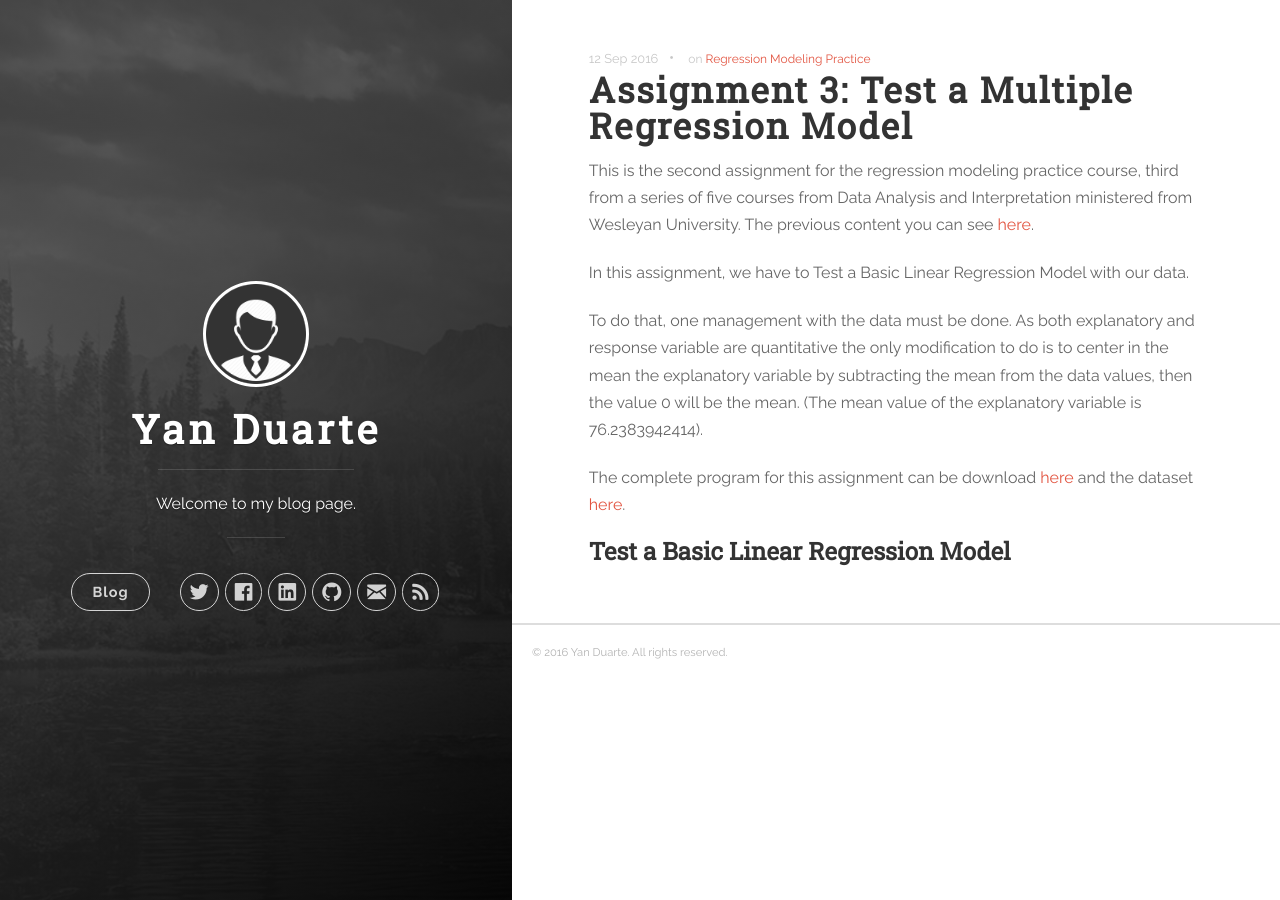
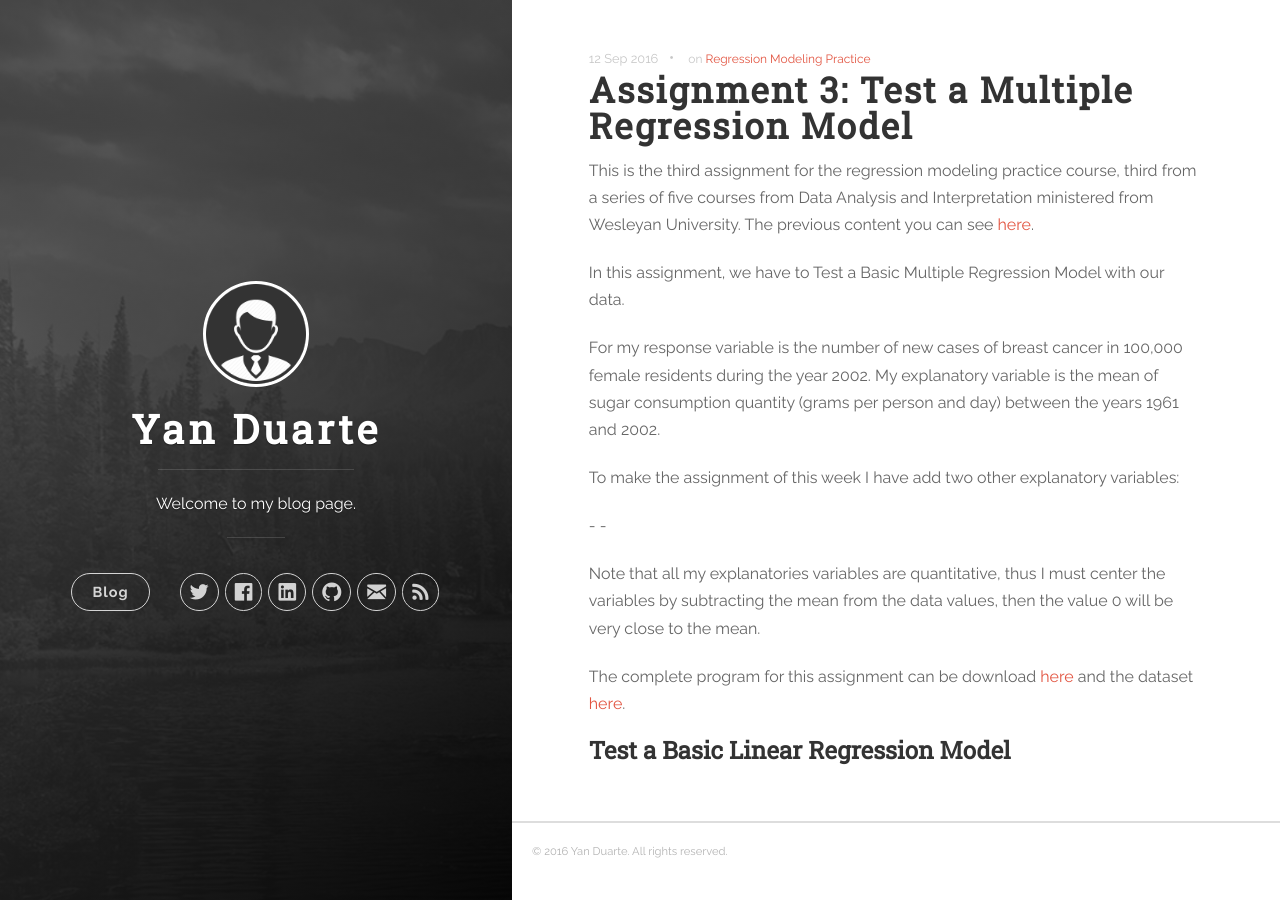
Before and after one commit to yan-duarte/yan-duarte.github.io, a Jekyll site: the page built from _posts/2016-09-12-RMP-Assignment3.md, in a window 1280 px wide. Built offline with Jekyll 4.4.1, drawn with Linux system fonts in a browser that asks for light colours; nearby versions of some CDN libraries.

Commit message:
Updated 2016-09-12-RMP-Assignment3.md

```diff
--- a/_posts/2016-09-12-RMP-Assignment3.md
+++ b/_posts/2016-09-12-RMP-Assignment3.md
@@ -7,13 +7,21 @@ tags:
   - Regression Modeling Practice
 published: true
 ---
-This is the second assignment for the regression modeling practice course, third from a series of five courses from Data Analysis and Interpretation ministered from Wesleyan University.
+This is the third assignment for the regression modeling practice course, third from a series of five courses from Data Analysis and Interpretation ministered from Wesleyan University.
 The previous content you can see [here](https://yan-duarte.github.io/tags/).
 
-In this assignment, we have to Test a Basic Linear Regression Model with our data.
+In this assignment, we have to Test a Basic Multiple Regression Model with our data.
 
-To do that, one management with the data must be done. As both explanatory and response variable are quantitative the only modification to do is to center in the mean the explanatory variable by subtracting the mean from the data values, then the value 0 will be the mean. (The mean value of the explanatory variable is 76.2383942414).
+For my response variable is the number of new cases of breast cancer in 100,000 female residents during the year 2002.
+My explanatory variable is the mean of sugar consumption quantity (grams per person and day) between the years 1961 and 2002.
 
-The complete program for this assignment can be download [here](https://yan-duarte.github.io/archives/rmp-assignment2.py) and the dataset [here](https://yan-duarte.github.io/archives/separatedData.csv).
+To make the assignment of this week I have add two other explanatory variables:
+
+  -
+  -
+
+Note that all my explanatories variables are quantitative, thus I must center the variables by subtracting the mean from the data values, then the value 0 will be very close to the mean.
+
+The complete program for this assignment can be download [here](https://yan-duarte.github.io/archives/rmp-assignment3.py) and the dataset [here](https://yan-duarte.github.io/archives/separatedData.csv).
 
 ## **Test a Basic Linear Regression Model**
```
